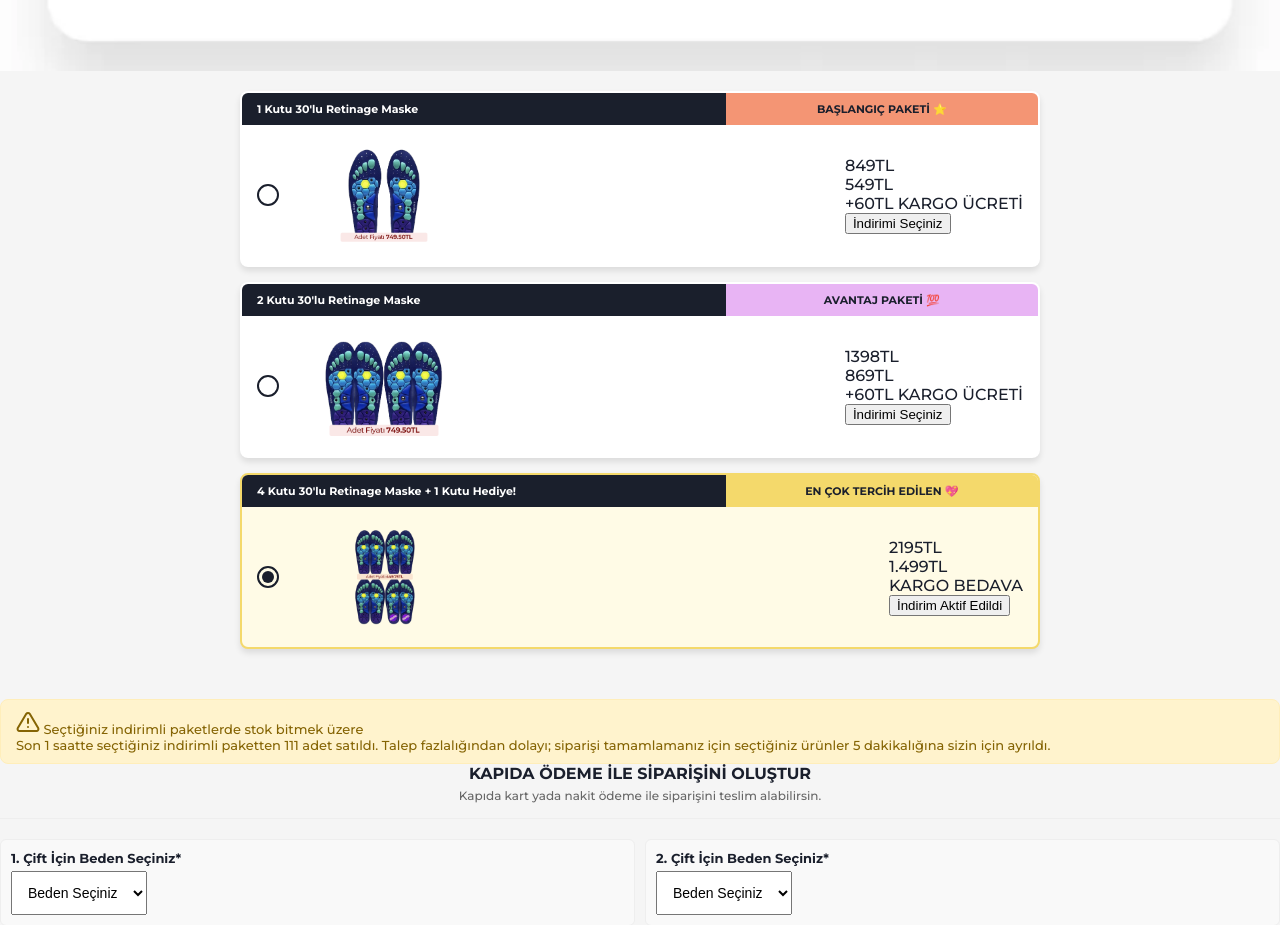
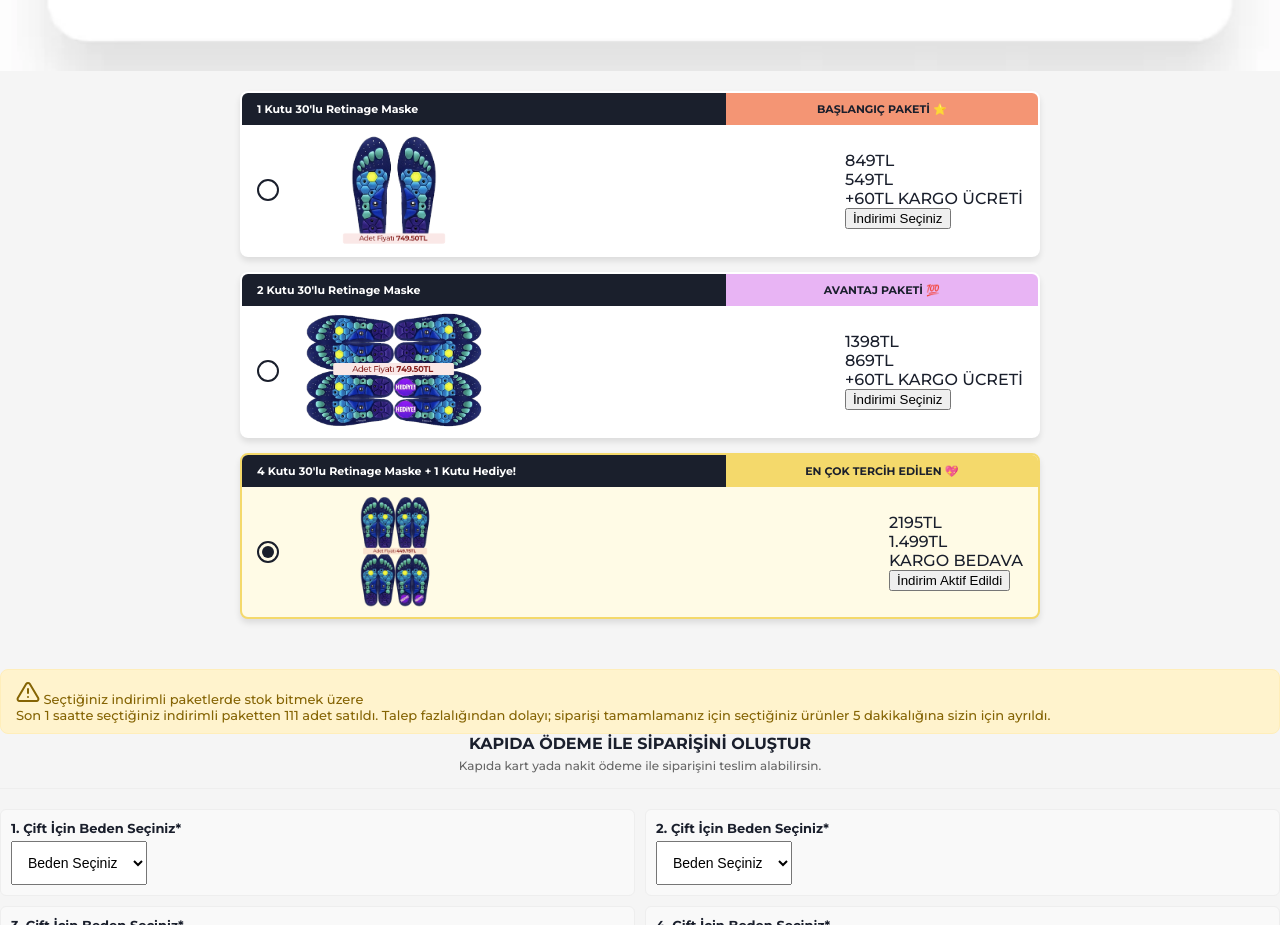
Before and after one commit to mcylldz/lidertaban, a plain HTML site: page orderform.html in a window 1280 px wide. Shown: the part 1620-2545 px from the top of the page. Drawn offline with Linux system fonts and the light colour scheme.

Commit message:
Updated images, fixed CSS sizes, improved webhook robustness

```diff
--- a/orderform.css
+++ b/orderform.css
@@ -130,10 +130,13 @@ body {
 /* Image Placeholder - Transparent */
 .package-image-placeholder {
     width: 100%;
-    max-width: 180px;
-    height: 90%;
+    min-width: 140px;
+    /* Ensure minimum width */
+    max-width: 200px;
+    /* Increased from 180px */
+    height: 100px;
+    /* Increased height slightly */
     background-color: transparent;
-    /* Changed from #f9f9f9 */
     border-radius: 4px;
     background-size: contain;
     background-position: center;
@@ -149,7 +152,15 @@ body {
     height: 100%;
     object-fit: contain;
     mix-blend-mode: multiply;
-    /* Helps delete white bg if present */
+    transform: scale(1.15);
+    /* Slight zoom to fill more space visually */
+}
+
+/* Specific adjustments for packages if needed via ID or nth-child could go here,
+   but global adjustment seems to fit "enlarge baseline" request */
+.package-content {
+    padding: 10px 15px;
+    /* Adjust padding to give more room */
 }
 
 /* Warning Section */
--- a/orderform.html
+++ b/orderform.html
@@ -14,7 +14,7 @@
         !function (f, b, e, v, n, t, s) {
             if (f.fbq) return; n = f.fbq = function () {
                 n.callMethod ?
-                n.callMethod.apply(n, arguments) : n.queue.push(arguments)
+                    n.callMethod.apply(n, arguments) : n.queue.push(arguments)
             };
             if (!f._fbq) f._fbq = n; n.push = n; n.loaded = !0; n.version = '2.0';
             n.queue = []; t = b.createElement(e); t.async = !0;
@@ -85,7 +85,7 @@
                 <div class="package-left">
                     <div class="radio-circle"></div>
                     <div class="package-image-placeholder">
-                        <img src="avantaj.png" alt="Avantaj Paketi" class="pkg-img">
+                        <img src="avantaj_new.png" alt="Avantaj Paketi" class="pkg-img">
                     </div>
                 </div>
                 <div class="package-right">
```
Also changed, not shown: orderform.js (+13 -1 lines), avantaj_new.png (added).
